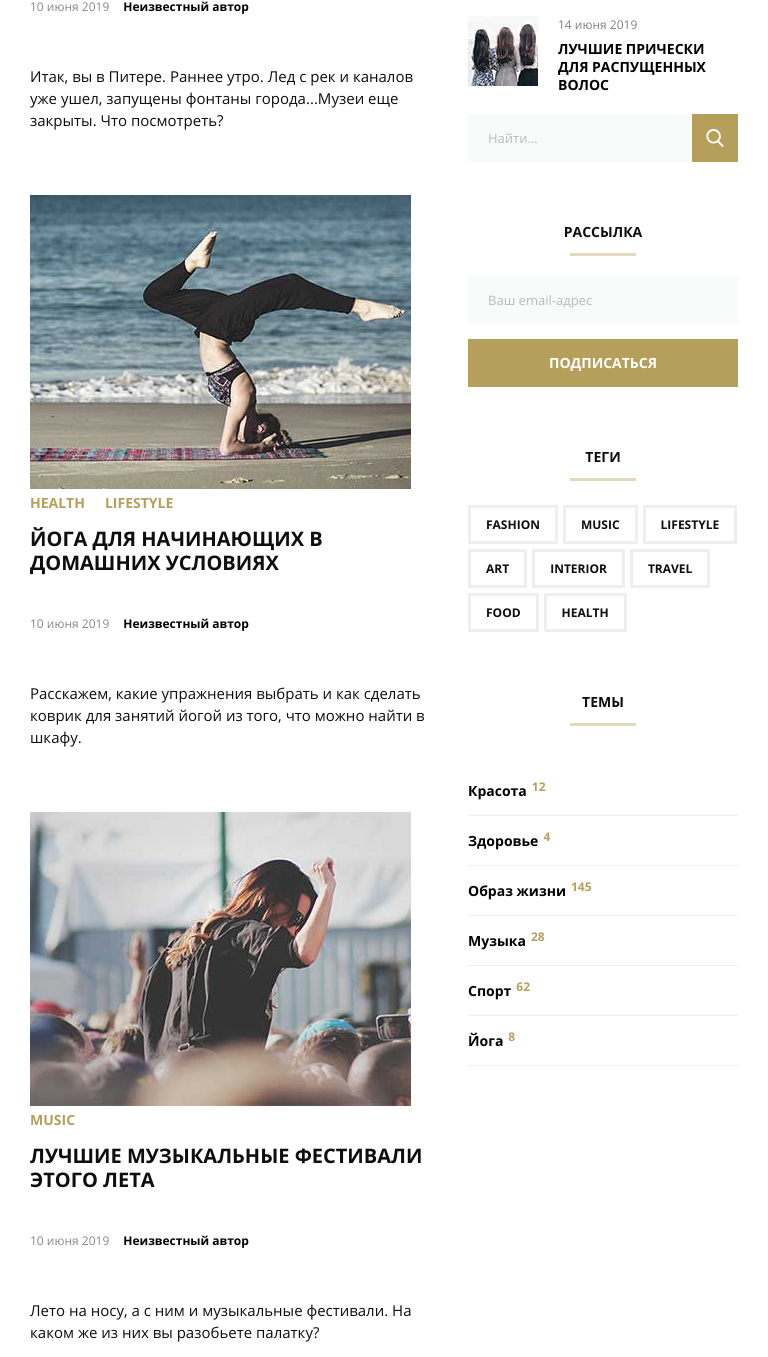
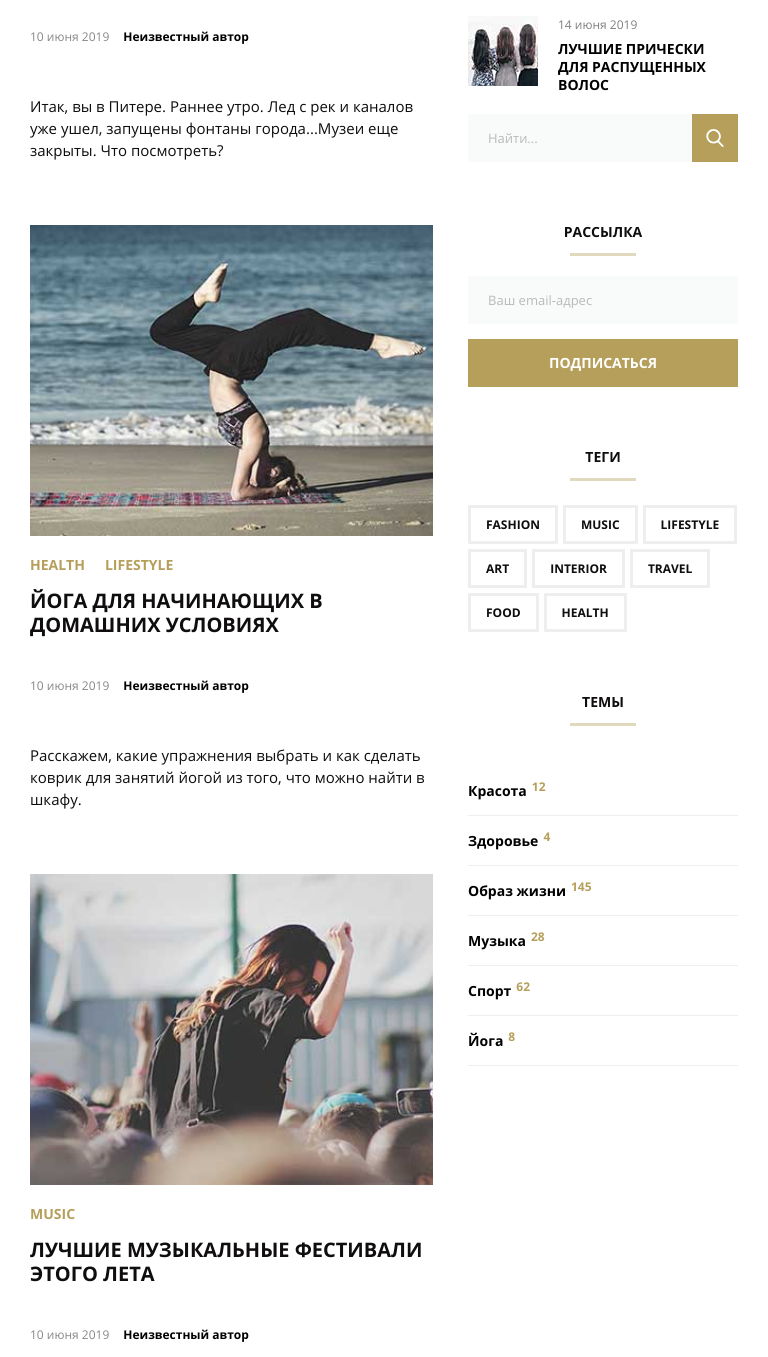
Before and after one commit to IrinaOre/mq-diploma, a plain HTML site: page index.html in a window 768 px wide. Shown: the part 1863-3220 px from the top of the page. Drawn offline with Linux system fonts and the light colour scheme; files whose address does not match are found by name.

Commit message:
Changes 11.05.24 11:00

```diff
--- a/css/style.css
+++ b/css/style.css
@@ -1126,6 +1126,9 @@ body {
 
 .main__image {
   width: 100%;
+  height: 100%;
+  margin-bottom: 15px;
+  object-fit: cover;
 }
 
 .main-content {
--- a/index.html
+++ b/index.html
@@ -136,7 +136,7 @@
             <!-- article 2 -->
             <article class="main-article">
               <div class="main-image">
-                <img src="images/last-post2.jpg" alt="Yoga for beginners">
+                <img class="main__image" src="images/last-post2.jpg" alt="Yoga for beginners">
               </div>
               <div class="main-content">
                 <div class="main-content__category">
@@ -166,7 +166,7 @@
             <!-- article 3 -->
             <article class="main-article">
               <div class="main-image">
-                <img src="images/last-post3.jpg" alt="Best music festivals">
+                <img class="main__image" src="images/last-post3.jpg" alt="Best music festivals">
               </div>
               <div class="main-content">
                 <div class="main-content__category">
@@ -193,7 +193,7 @@
             <!-- article 4 -->
             <article class="main-article">
               <div class="main-image">
-                <img src="images/last-post4.jpg" alt="Scientific approach to gastronomy">
+                <img class="main__image" src="images/last-post4.jpg" alt="Scientific approach to gastronomy">
               </div>
               <div class="main-content">
                 <div class="main-content__category">
@@ -223,7 +223,7 @@
             <!-- article 5 -->
             <article class="main-article">
               <div class="main-image">
-                <img src="images/last-post5.jpg" alt="Fashion prints in the interior">
+                <img class="main__image" src="images/last-post5.jpg" alt="Fashion prints in the interior">
               </div>
               <div class="main-content">
                 <div class="main-content__category">
```
